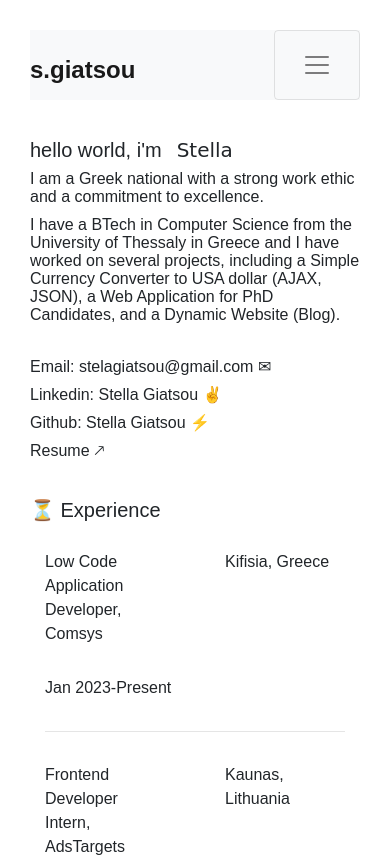
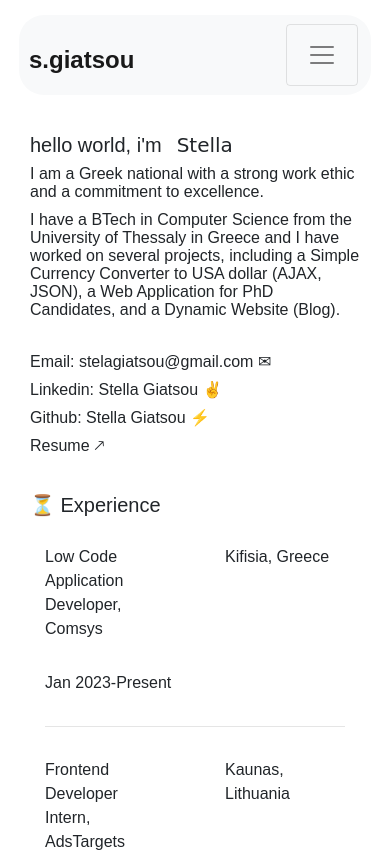
Before and after one commit to stellagiatsou/sgiatsou, a plain HTML site: page index.html in a window 390 px wide. Shown: the top 862 px of the page. Drawn offline with nearby package versions, Linux system fonts and the light colour scheme.

Commit message:
Portfolio

```diff
--- a/css/style.css
+++ b/css/style.css
@@ -4,7 +4,6 @@
     box-sizing: border-box;
     font-family: "Segoe UI Light", sans-serif;
     cursor:  default;
-
   }
 
 
@@ -15,13 +14,15 @@
 
 
   .navbar {
-    padding: 0rem 0rem;
+    padding: 0 0.25em;
+    margin: 0 0.25rem;
     transition: background-color 0.3s ease-in-out;
-
+    border-radius: 25px;
   }
 
   .navbar-brand {
     font-size: 1.5rem;
+    padding: 0 0.25em;
     font-weight: bold;
   }
 
@@ -33,7 +34,6 @@
   .nav-item {
     padding: 0rem 0rem !important;
     margin: 0 0.25rem; /* Decreased the margin between the links */
-
   }
 
   .nav-link {
@@ -51,8 +51,12 @@
 
   .navbar-expand-md.show {
     padding: 1rem 1.5rem;
+
   }
-
+  .navbar-toggler{
+    padding: 0 0.25em;
+    margin: 0.55rem 0.55rem;
+  }
   h5{
     margin:0;
     padding:0;
```
